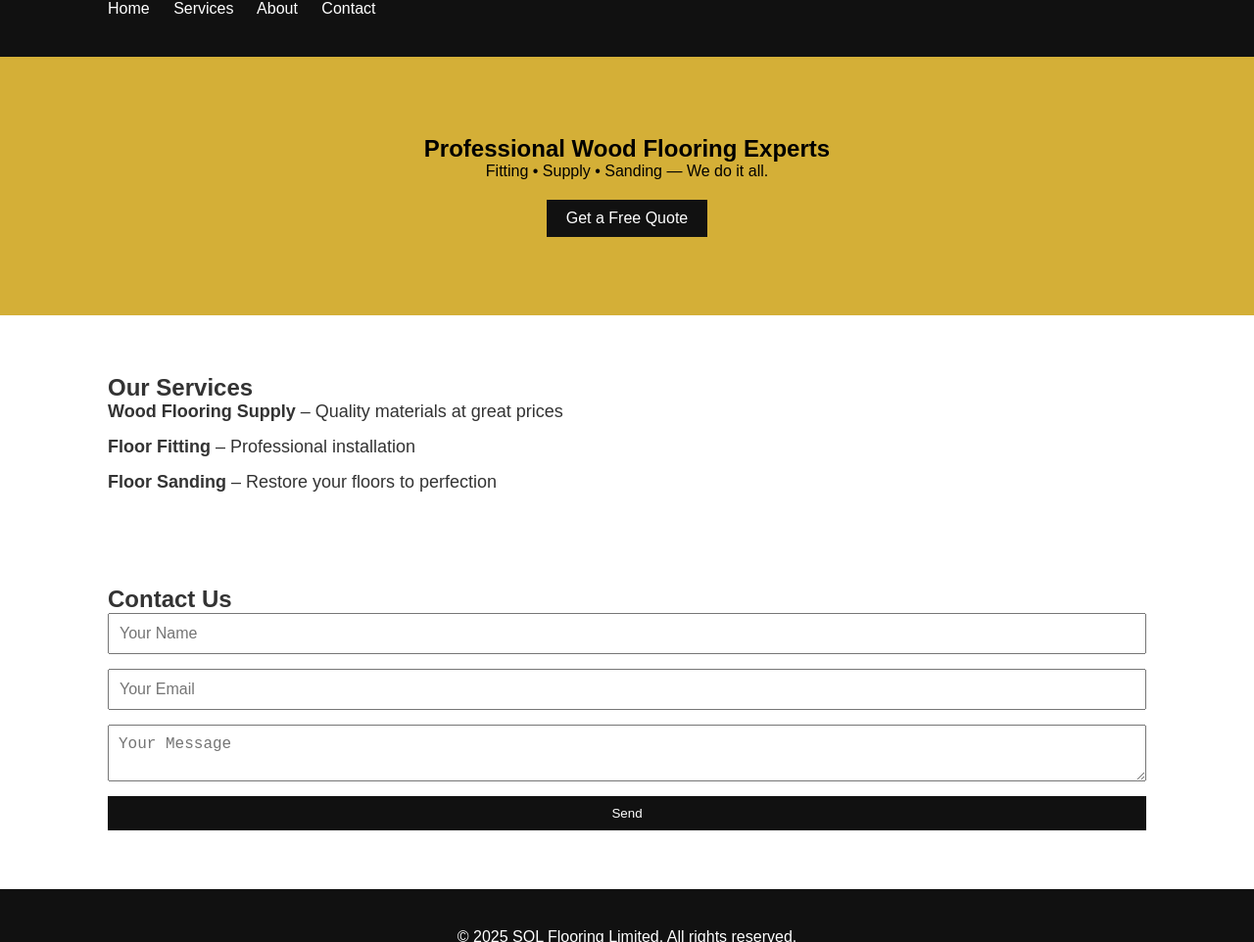
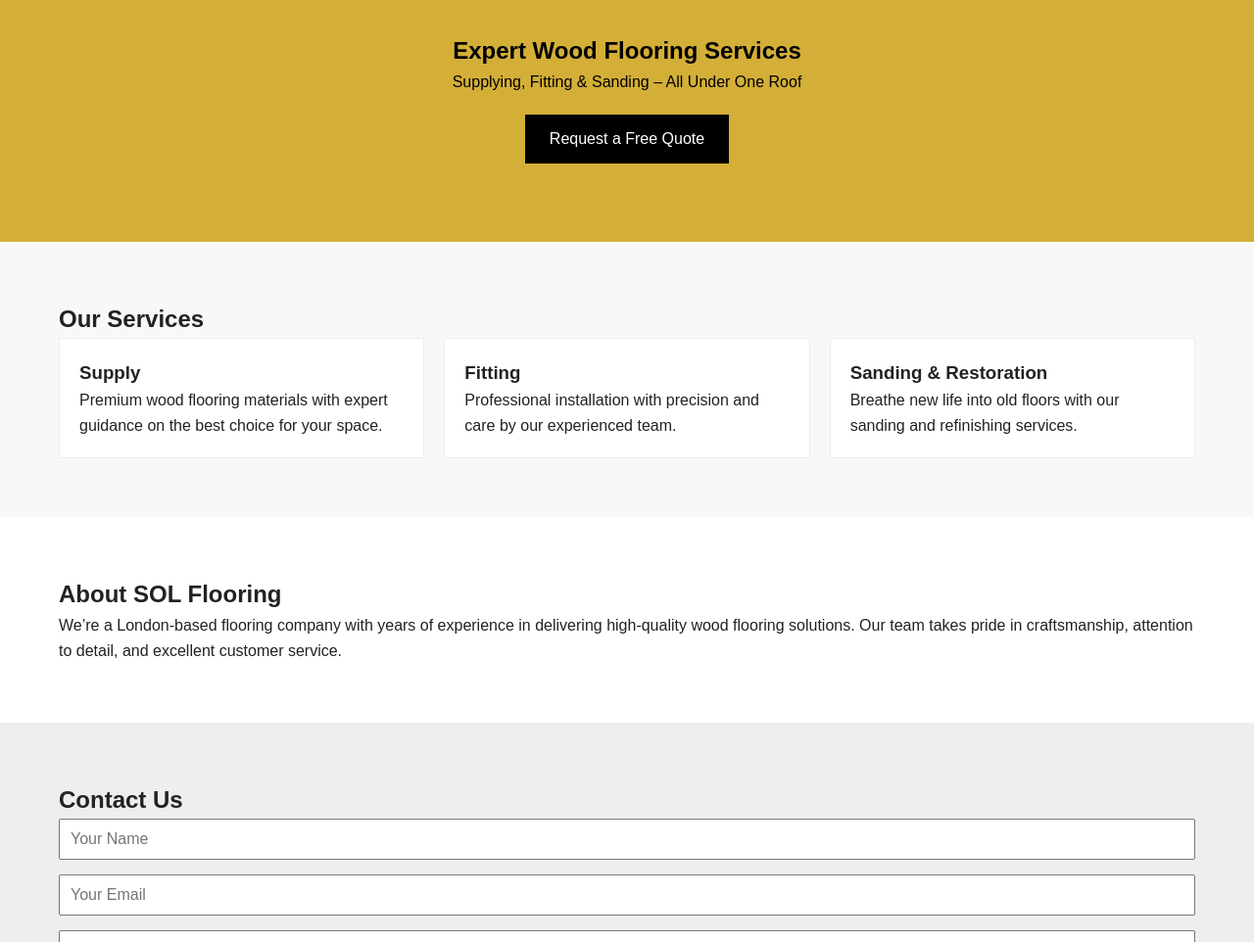
Before and after one commit to Kristjan900/SOL-Flooring, a plain HTML site: page index.html in a window 1280 px wide. Shown: the part 87-1049 px from the top of the page at 98% size. Drawn offline with Linux system fonts and the light colour scheme.

Commit message:
Add files via upload

```diff
--- a/index.html
+++ b/index.html
@@ -1,40 +1,57 @@
 <!DOCTYPE html>
 <html lang="en">
 <head>
-    <meta charset="UTF-8">
-    <meta name="viewport" content="width=device-width, initial-scale=1.0">
+  <meta charset="UTF-8" />
+  <meta name="viewport" content="width=device-width, initial-scale=1.0"/>
   <title>SOL Flooring Limited</title>
-    <link rel="stylesheet" href="style.css">
+  <link rel="stylesheet" href="style.css" />
 </head>
 <body>
-    <header>
+
+  <header class="header">
     <div class="container">
-            <h1>SOL Flooring Limited</h1>
-            <nav>
-                <a href="#">Home</a>
-                <a href="#">Services</a>
-                <a href="#">About</a>
-                <a href="#">Contact</a>
+      <h1 class="logo">SOL Flooring Ltd</h1>
+      <nav class="nav">
+        <a href="#home">Home</a>
+        <a href="#services">Services</a>
+        <a href="#about">About</a>
+        <a href="#contact">Contact</a>
       </nav>
     </div>
   </header>
 
-    <section class="hero">
+  <section class="hero" id="home">
     <div class="container">
-            <h2>Professional Wood Flooring Experts</h2>
-            <p>Fitting • Supply • Sanding — We do it all.</p>
-            <a href="#contact" class="btn">Get a Free Quote</a>
+      <h2>Expert Wood Flooring Services</h2>
+      <p>Supplying, Fitting & Sanding – All Under One Roof</p>
+      <a href="#contact" class="btn">Request a Free Quote</a>
     </div>
   </section>
 
-    <section class="services">
+  <section class="services" id="services">
     <div class="container">
       <h2>Our Services</h2>
-            <ul>
-                <li><strong>Wood Flooring Supply</strong> – Quality materials at great prices</li>
-                <li><strong>Floor Fitting</strong> – Professional installation</li>
-                <li><strong>Floor Sanding</strong> – Restore your floors to perfection</li>
-            </ul>
+      <div class="service-grid">
+        <div class="service">
+          <h3>Supply</h3>
+          <p>Premium wood flooring materials with expert guidance on the best choice for your space.</p>
+        </div>
+        <div class="service">
+          <h3>Fitting</h3>
+          <p>Professional installation with precision and care by our experienced team.</p>
+        </div>
+        <div class="service">
+          <h3>Sanding & Restoration</h3>
+          <p>Breathe new life into old floors with our sanding and refinishing services.</p>
+        </div>
+      </div>
+    </div>
+  </section>
+
+  <section class="about" id="about">
+    <div class="container">
+      <h2>About SOL Flooring</h2>
+      <p>We’re a London-based flooring company with years of experience in delivering high-quality wood flooring solutions. Our team takes pride in craftsmanship, attention to detail, and excellent customer service.</p>
     </div>
   </section>
 
@@ -42,18 +59,19 @@
     <div class="container">
       <h2>Contact Us</h2>
       <form action="https://formspree.io/f/yourformid" method="POST">
-                <input type="text" name="name" placeholder="Your Name" required>
-                <input type="email" name="_replyto" placeholder="Your Email" required>
+        <input type="text" name="name" placeholder="Your Name" required />
+        <input type="email" name="_replyto" placeholder="Your Email" required />
         <textarea name="message" placeholder="Your Message" required></textarea>
-                <button type="submit">Send</button>
+        <button type="submit" class="btn">Send Message</button>
       </form>
     </div>
   </section>
 
   <footer>
     <div class="container">
-            <p>&copy; 2025 SOL Flooring Limited. All rights reserved.</p>
+      <p>&copy; 2025 SOL Flooring Limited | London, UK</p>
     </div>
   </footer>
+
 </body>
 </html>
--- a/style.css
+++ b/style.css
@@ -5,73 +5,91 @@
   box-sizing: border-box;
 }
 body {
-    font-family: Arial, sans-serif;
-    color: #333;
+  font-family: 'Arial', sans-serif;
+  color: #222;
   background: #fff;
+  line-height: 1.6;
 }
 .container {
-    width: 90%;
-    max-width: 1100px;
+  max-width: 1200px;
   margin: auto;
-    padding: 20px;
+  padding: 0 20px;
 }
-header {
+.header {
   background: #111;
-    color: white;
+  color: #fff;
   padding: 20px 0;
 }
-header h1 {
-    margin-bottom: 10px;
+.logo {
+  float: left;
 }
-nav a {
-    color: white;
-    margin-right: 20px;
+.nav {
+  float: right;
+}
+.nav a {
+  color: #fff;
   text-decoration: none;
+  margin-left: 20px;
 }
 .hero {
   background: #d4af37;
   color: #000;
-    padding: 60px 0;
+  padding: 80px 20px;
   text-align: center;
 }
-.hero .btn {
+.btn {
+  background: #000;
+  color: #fff;
+  padding: 12px 25px;
+  text-decoration: none;
   display: inline-block;
-    background: #111;
-    color: white;
-    padding: 10px 20px;
   margin-top: 20px;
-    text-decoration: none;
 }
 .services {
-    padding: 40px 0;
+  padding: 60px 20px;
+  background: #f8f8f8;
 }
-.services ul {
-    list-style: none;
+.services .service-grid {
+  display: flex;
+  flex-wrap: wrap;
+  gap: 20px;
 }
-.services li {
-    margin-bottom: 15px;
-    font-size: 18px;
+.service {
+  flex: 1 1 30%;
+  background: #fff;
+  padding: 20px;
+  border: 1px solid #eee;
+}
+.about {
+  padding: 60px 20px;
+}
+.contact {
+  background: #eee;
+  padding: 60px 20px;
 }
 .contact form {
   display: flex;
   flex-direction: column;
 }
 .contact input, .contact textarea {
+  padding: 10px;
   margin-bottom: 15px;
-    padding: 10px;
   font-size: 16px;
 }
-.contact button {
+footer {
   background: #111;
-    color: white;
-    padding: 10px;
-    border: none;
-    cursor: pointer;
-}
-footer {
+  color: #fff;
   text-align: center;
   padding: 20px;
-    background: #111;
-    color: white;
   margin-top: 40px;
 }
+@media (max-width: 768px) {
+  .nav {
+    float: none;
+    text-align: center;
+    margin-top: 10px;
+  }
+  .service-grid {
+    flex-direction: column;
+  }
+}
```
Lines whose indentation alone changed are shown as unchanged.
